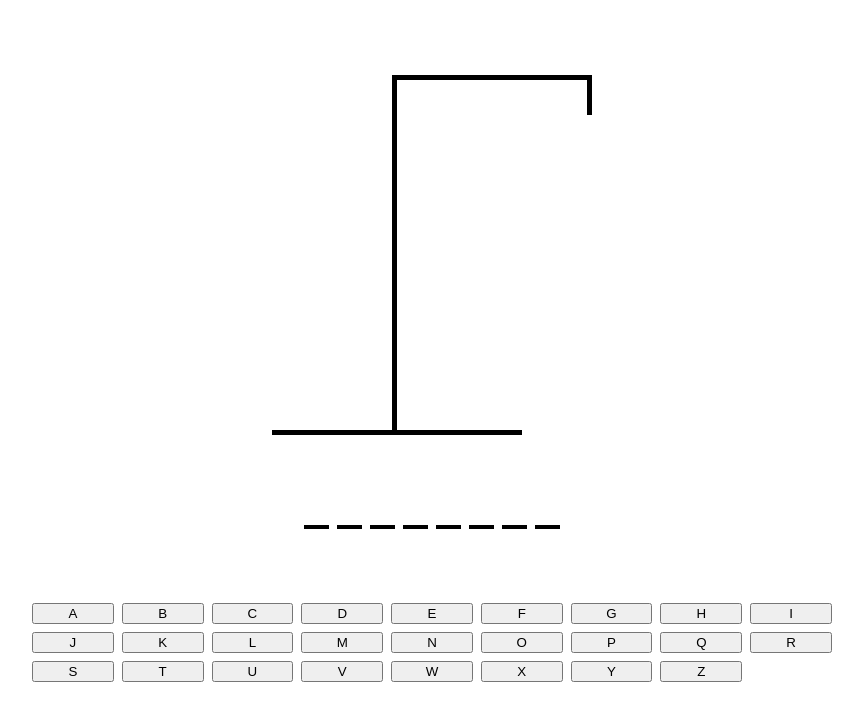
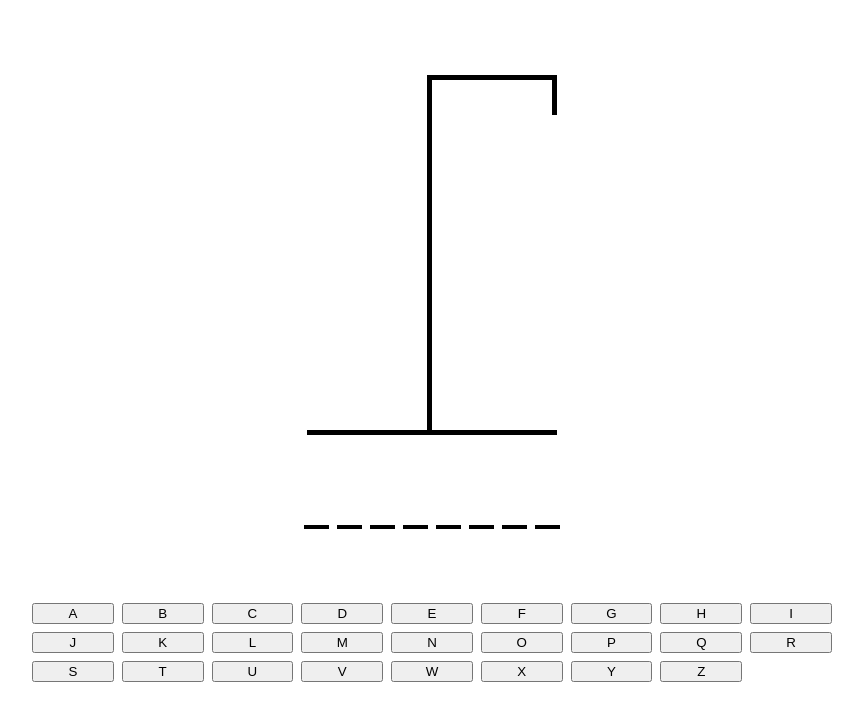
Before and after one commit to kutlukarakoc/hangman, a React (Vite) app: page / in a window 1280 px wide. Shown: the top 720 px of the page, without its empty margins (208-1071 px from the left). Built offline with nearby package versions, Linux system fonts and the light colour scheme.

Commit message:
changed top line style

```diff
--- a/src/styles/drawing.css
+++ b/src/styles/drawing.css
@@ -13,7 +13,7 @@
 
 .drawing__top-line {
     height: 5px;
-    width: 200px;
+    width: 125px;
     background-color: #000;
     margin-left: 120px;
 }
```
